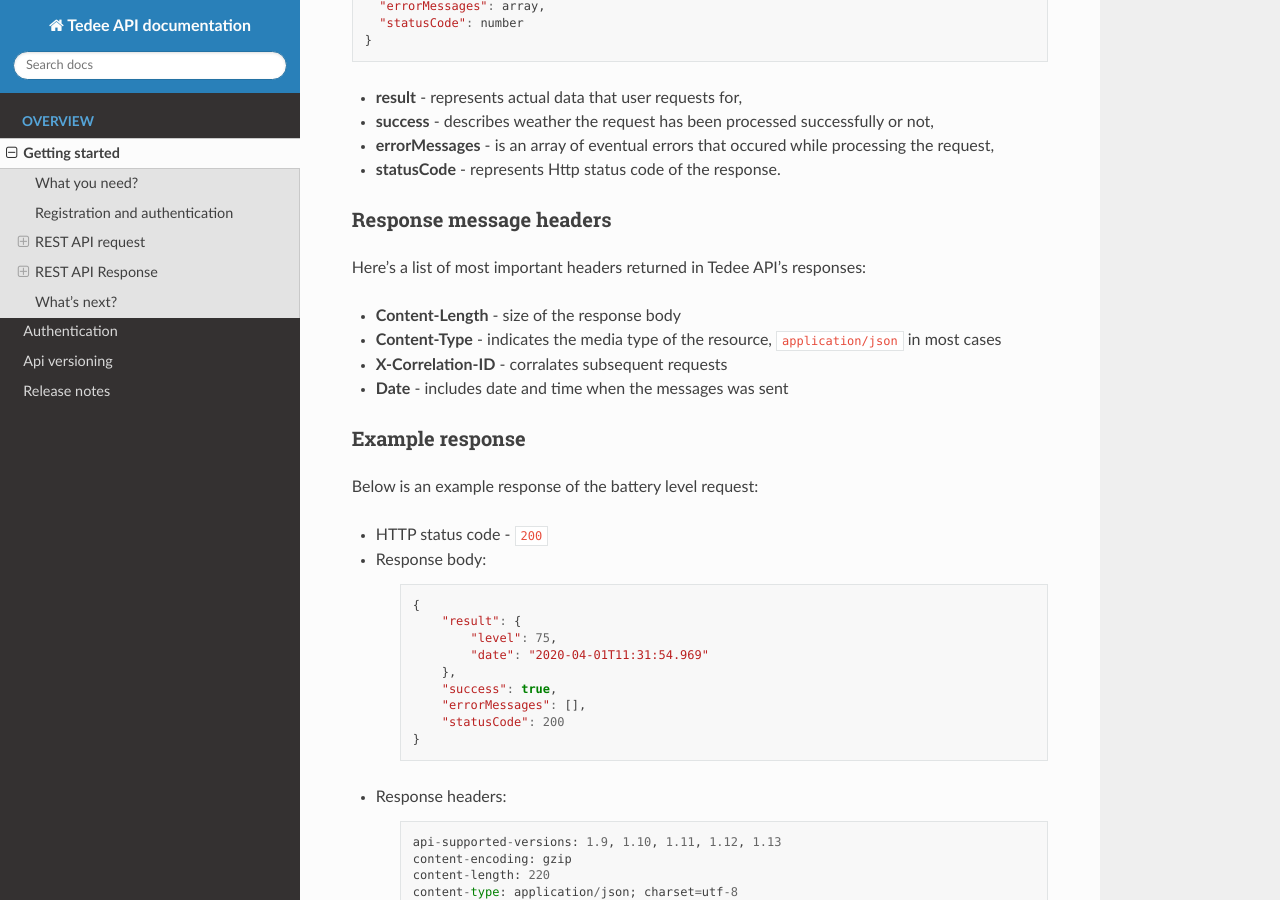
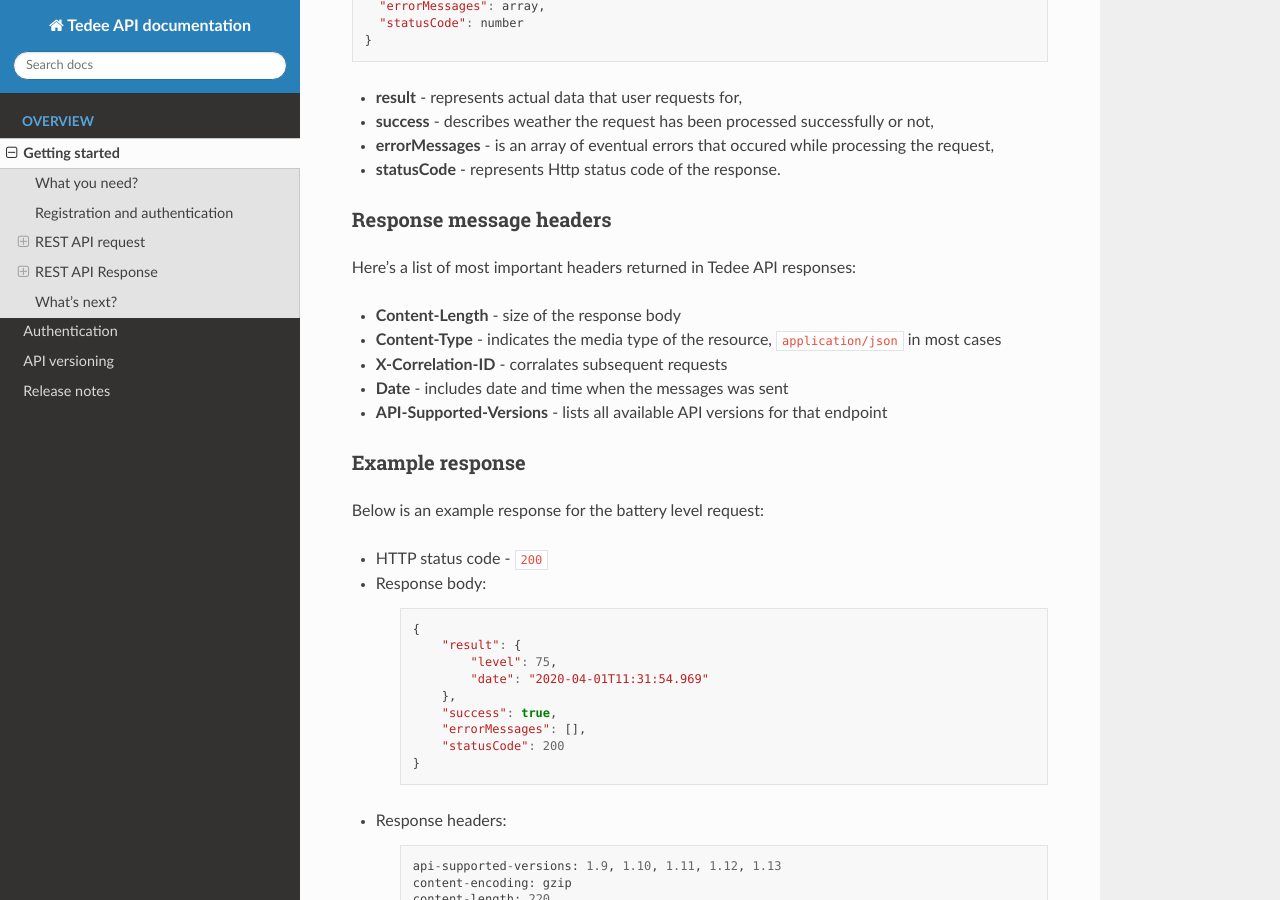
Before and after one commit to tedee-com/tedee-api-doc, a Sphinx documentation site: the page built from docs/source/getting-started.rst, in a window 1280 px wide and 900 px high, scrolled down 2215 px. Built offline with Sphinx 7.4.7 and the Read the Docs theme 2.0.0, drawn with Linux system fonts in a browser that asks for light colours; some of the changed text lies outside the part shown.

Commit message:
Text adjustmenst on getting started page

```diff
--- a/docs/source/api-versioning.rst
+++ b/docs/source/api-versioning.rst
@@ -1,2 +1,2 @@
-Api versioning
+API versioning
 ==============
--- a/docs/source/getting-started.rst
+++ b/docs/source/getting-started.rst
@@ -40,7 +40,7 @@ All Tedee REST API requests use the following URL format:
 
 ``|apiUrl|/{version}/{resource}``
 
-* **version** - we use :doc:`api versioning <api-versioning>` to deliver new functionalities more easily, keeping backwards compatibility
+* **version** - we use :doc:`API versioning <api-versioning>` to deliver new functionalities more easily, keeping backwards compatibility
 * **resource** - type of data to be returned or modified
 
 Request message headers
@@ -101,17 +101,18 @@ Each endpoint returns data in the same format:
 Response message headers
 ^^^^^^^^^^^^^^^^^^^^^^^^
 
-Here's a list of most important headers returned in Tedee API's responses:
+Here's a list of most important headers returned in Tedee API responses:
 
 * **Content-Length** - size of the response body
 * **Content-Type** - indicates the media type of the resource, ``application/json`` in most cases
 * **X-Correlation-ID** - corralates subsequent requests
 * **Date** - includes date and time when the messages was sent
+* **API-Supported-Versions** - lists all available API versions for that endpoint
 
 Example response
 ^^^^^^^^^^^^^^^^
 
-Below is an example response of the battery level request:
+Below is an example response for the battery level request:
 
 * HTTP status code - ``200``
 * Response body:
```
